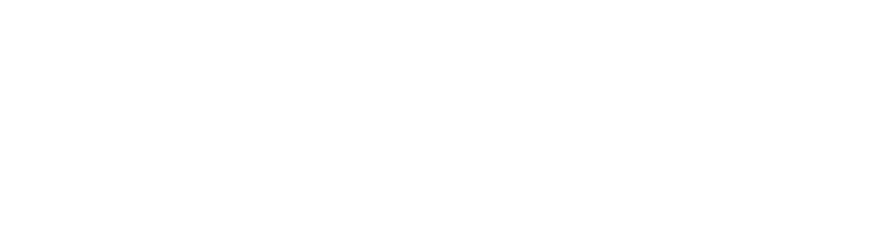
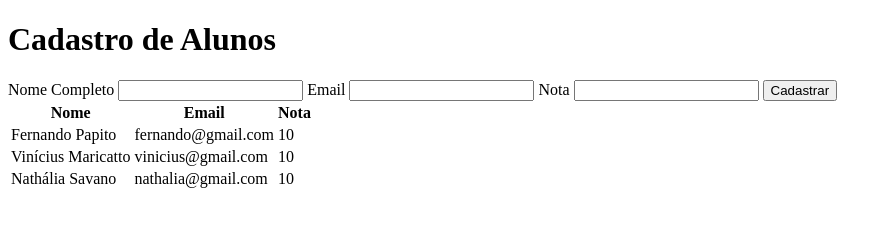
Before and after one commit to maricatto/projeto-QAcademy, a plain HTML site: page index.html in a window 1280 px wide. Shown: the whole page, without its empty margins (0-892 px from the left). Drawn offline with Linux system fonts and the light colour scheme.

Commit message:
Utilizando v-for e tratando dados dinamicamente

```diff
--- a/index.html
+++ b/index.html
@@ -1,11 +1,60 @@
+<!--
+  Trabalhando com dados dinamicos
+  Utilizando uma DIRETIVA do Vue: v-for
+						    => Serve para:
+						     => Renderizar uma lista de elementos
+							=> Com base nos dados de um Array
+ -->
 <!DOCTYPE html>
-<html lang="pt-br">
+<html lang="en">
     <head>
         <meta charset="UTF-8">
         <meta http-equiv="X-UA-Compatible" content="IE=edge">
         <meta name="viewport" content="width=device-width, initial-scale=1.0">
+        <script src="js/vue.js"></script>
+
         <title>WebBase from QA Ninja</title>
     </head>
  <body>
+    <div id="app">
+                <h1>Cadastro de Alunos</h1>
+        <form action="">
+            <label for="nomeCompleto">Nome Completo</label>
+            <input name="nomeCompleto" type="text">
+            <label for="email">Email</label>
+            <input  name="email" type="text">
+            <label for="nota">Nota</label>
+            <input name="nota"type="text">
+            <input type="button" value="Cadastrar">
+        </form>
+        <div>
+            <table>
+                <thead>
+                    <th>Nome</th>
+                    <th>Email</th>
+                    <th>Nota</th>
+                </thead>
+                <tbody>
+                    <tr v-for="aluno in alunos">
+                        <td>{{aluno.nome}}</td>
+                        <td>{{aluno.email}}</td>
+                        <td>{{aluno.nota}}</td>
+                    </tr>
+             </tbody>
+            </table>
+        </div>
+    </div>
+    <script>
+        var app = new Vue({
+            el:"#app",
+            data:{
+                alunos:[
+                    { nome: 'Fernando Papito', email: 'fernando@gmail.com', nota: 10 },
+                    { nome: 'Vinícius Maricatto', email: 'vinicius@gmail.com', nota: 10 },
+                    { nome: 'Nathália Savano', email: 'nathalia@gmail.com', nota: 10 }
+                ]
+            }
+        })
+    </script>
   </body>
 </html>
```
